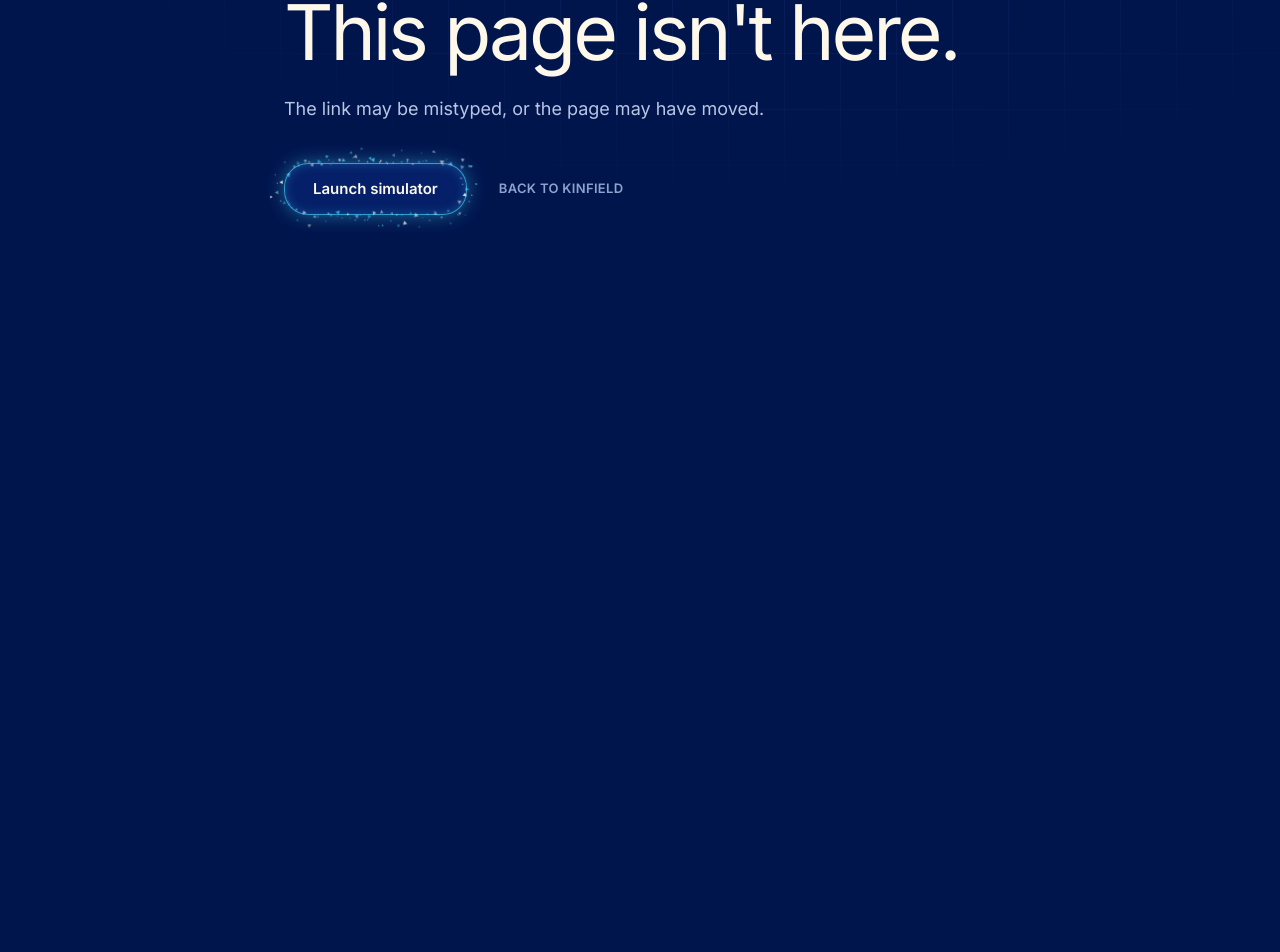
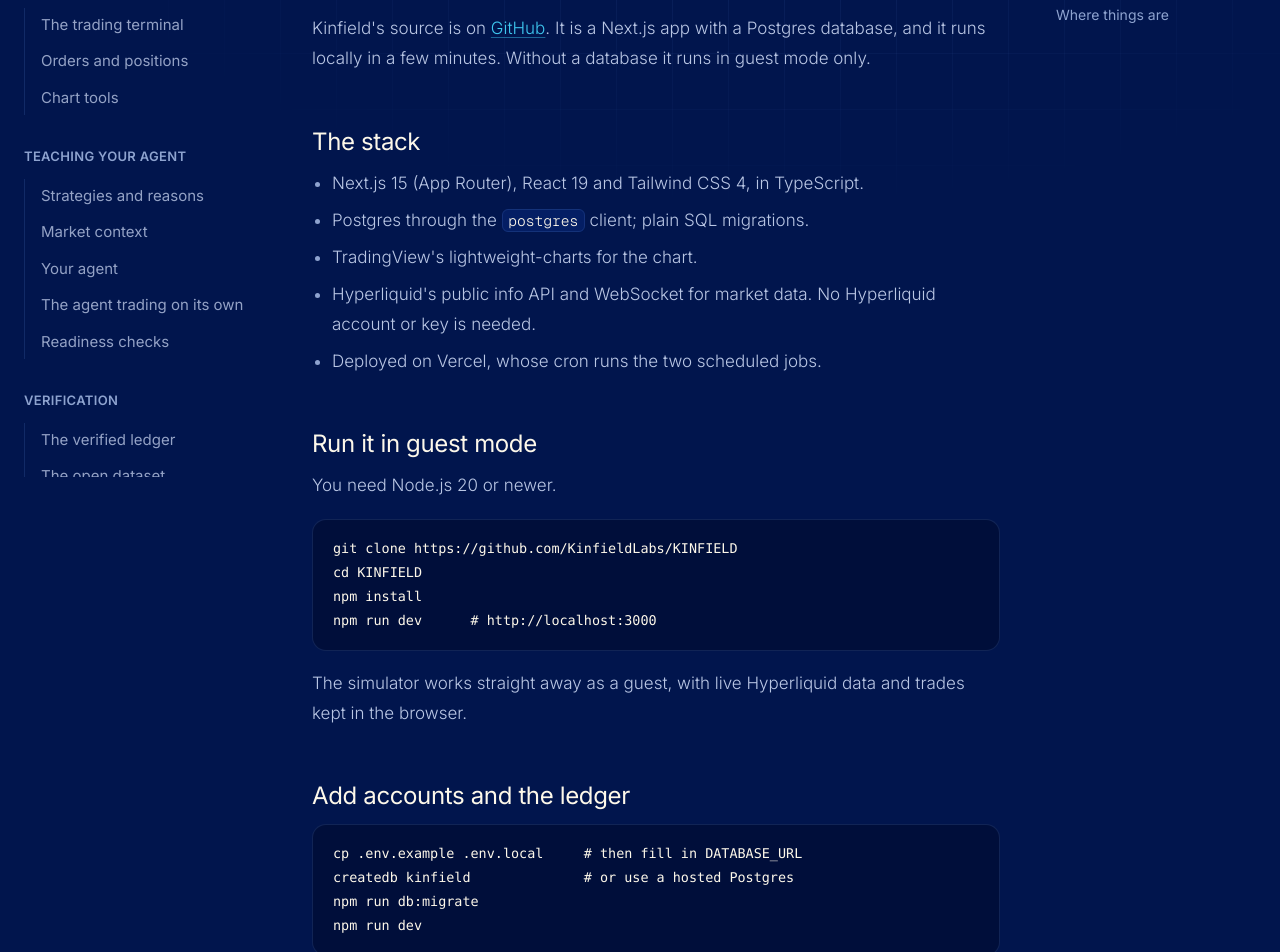
Before and after one commit to KinfieldLabs/KINFIELD, a Next.js app: page /docs/self-hosting in a window 1280 px wide. Before the commit this address had no page. Shown: the part 339-1291 px from the top of the page. Before the commit the page ends 800 px from the top, so only its background shows below. Built offline with nearby package versions, Linux system fonts and the light colour scheme.

Commit message:
Add the docs page: Run Kinfield yourself

```diff
--- /dev/null
+++ b/src/app/docs/self-hosting/page.tsx
@@ -0,0 +1,136 @@
+import { Code, Doc, DocLink, docMeta, H2, H3, Note, Table } from "@/components/docs/Doc";
+
+export const metadata = docMeta("self-hosting");
+
+export default function Page() {
+  return (
+    <Doc slug="self-hosting">
+      <p>
+        Kinfield&apos;s source is on <a href="https://github.com/KinfieldLabs/KINFIELD">GitHub</a>. It is a Next.js app
+        with a Postgres database, and it runs locally in a few minutes. Without a database it runs in guest mode only.
+      </p>
+
+      <H2 id="stack">The stack</H2>
+      <ul>
+        <li>Next.js 15 (App Router), React 19 and Tailwind CSS 4, in TypeScript.</li>
+        <li>Postgres through the <code>postgres</code> client; plain SQL migrations.</li>
+        <li>TradingView&apos;s lightweight-charts for the chart.</li>
+        <li>Hyperliquid&apos;s public info API and WebSocket for market data. No Hyperliquid account or key is needed.</li>
+        <li>Deployed on Vercel, whose cron runs the two scheduled jobs.</li>
+      </ul>
+
+      <H2 id="guest">Run it in guest mode</H2>
+      <p>You need Node.js 20 or newer.</p>
+      <Code>{`
+git clone https://github.com/KinfieldLabs/KINFIELD
+cd KINFIELD
+npm install
+npm run dev      # http://localhost:3000
+`}</Code>
+      <p>The simulator works straight away as a guest, with live Hyperliquid data and trades kept in the browser.</p>
+
+      <H2 id="accounts">Add accounts and the ledger</H2>
+      <Code>{`
+cp .env.example .env.local     # then fill in DATABASE_URL
+createdb kinfield              # or use a hosted Postgres
+npm run db:migrate
+npm run dev
+`}</Code>
+      <p>
+        For local sign-in without GitHub, set <code>DEV_LOGIN=1</code>. A <strong>Dev sign-in</strong> button then signs
+        you in as a fixed test user. It is ignored in production builds.
+      </p>
+      <H3>GitHub sign-in</H3>
+      <p>
+        Create an OAuth app at <a href="https://github.com/settings/developers">github.com/settings/developers</a> with
+        homepage <code>http://localhost:3000</code> and callback URL{" "}
+        <code>http://localhost:3000/api/auth/github/callback</code>, then set <code>GITHUB_CLIENT_ID</code> and{" "}
+        <code>GITHUB_CLIENT_SECRET</code>.
+      </p>
+
+      <H2 id="env">Environment variables</H2>
+      <Table
+        head={["Variable", "Needed for", "Notes"]}
+        rows={[
+          [<code key="1">DATABASE_URL</code>, "Accounts, ledger, agents", "Any Postgres connection string."],
+          [<code key="2">GITHUB_CLIENT_ID</code>, "GitHub sign-in", "From your OAuth app."],
+          [<code key="3">GITHUB_CLIENT_SECRET</code>, "GitHub sign-in", "From your OAuth app."],
+          [<code key="4">DEV_LOGIN</code>, "Local sign-in", <><code>1</code> to enable. Never active in production.</>],
+          [<code key="5">CRON_SECRET</code>, "Scheduled jobs", "A long random string, sent as a bearer token."],
+          [<code key="6">GITHUB_APP_ID</code>, "Dataset publishing", "A GitHub App installed only on the dataset repository."],
+          [<code key="7">GITHUB_APP_PRIVATE_KEY</code>, "Dataset publishing", "That app's private key."],
+          [<code key="8">DATASET_REPO</code>, "Dataset publishing", <>Defaults to <code>KinfieldLabs/kinfield-datasets</code>.</>],
+          [<code key="9">DATASET_OUT_DIR</code>, "Local dry runs", "Where a dry-run publish writes the dataset."],
+        ]}
+      />
+
+      <H2 id="migrations">Migrations</H2>
+      <p>
+        Migrations live in <code>db/migrations</code> and only ever add to the schema, so the live release keeps working
+        while a new one runs. Run them before deploying the code that needs them.
+      </p>
+      <Table
+        head={["Migration", "Adds"]}
+        rows={[
+          [<code key="1">001_init</code>, "Users, sessions, simulated accounts, positions and the ledger"],
+          [<code key="2">002_orders_tpsl</code>, "Resting limit orders, take profit and stop loss"],
+          [<code key="3">003_dataset</code>, "Sharing choices, reason salts and publish tracking"],
+          [<code key="4">004_autonomous_agent</code>, "Agent accounts, agent state and run history"],
+          [<code key="5">005_kin_agent_names</code>, "KIN agent names"],
+        ]}
+      />
+      <p>
+        <code>npm run db:verify</code> recomputes every account&apos;s hash chain in the database and reports any break.
+      </p>
+
+      <H2 id="jobs">Scheduled jobs</H2>
+      <p>
+        <code>vercel.json</code> schedules two jobs. Vercel calls them with <code>Authorization: Bearer $CRON_SECRET</code>;
+        without the secret they refuse to run.
+      </p>
+      <Table
+        head={["Path", "Schedule", "Does"]}
+        rows={[
+          [<code key="1">/api/cron/agents</code>, "Every 15 minutes", <>Runs every taught agent. See <DocLink key="a" to="autonomous">The agent trading on its own</DocLink>.</>],
+          [<code key="2">/api/cron/publish</code>, "03:00 UTC daily", <>Publishes the open dataset. See <DocLink key="d" to="dataset">The open dataset</DocLink>.</>],
+        ]}
+      />
+      <p>To try them locally:</p>
+      <Code>{`
+curl -H "Authorization: Bearer $CRON_SECRET" http://localhost:3000/api/cron/agents
+curl -H "Authorization: Bearer $CRON_SECRET" "http://localhost:3000/api/cron/publish?dry=1"
+`}</Code>
+      <p>
+        <code>?dry=1</code> writes the whole dataset to <code>DATASET_OUT_DIR</code> (or a temporary folder) instead of
+        GitHub, so you can inspect it and run <code>node verify.mjs</code> on it. Dry runs are refused in production.
+      </p>
+
+      <H2 id="code">Where things are</H2>
+      <Table
+        head={["Path", "What it holds"]}
+        rows={[
+          [<code key="1">src/lib/sim-core.ts</code>, "Simulator rules shared by the browser and the server: fees, margin, triggers, liquidation"],
+          [<code key="2">src/lib/sim.ts</code>, "Guest mode, kept in local storage"],
+          [<code key="3">src/lib/features.ts</code>, "The market context captured at entry"],
+          [<code key="4">src/lib/agent.ts</code>, "The agent's model"],
+          [<code key="5">src/lib/readiness.ts</code>, "The readiness checks"],
+          [<code key="6">src/lib/stats.ts</code>, "Track-record statistics"],
+          [<code key="7">src/lib/hyperliquid.ts</code>, "Market data in the browser"],
+          [<code key="8">src/server/ledger.ts</code>, "Orders, fills, trigger replay and the hash chain"],
+          [<code key="9">src/server/market.ts</code>, "Server-side prices and candles"],
+          [<code key="10">src/server/autonomous.ts</code>, "The agent trading on its own"],
+          [<code key="11">src/server/dataset.ts</code>, "Building the open dataset"],
+          [<code key="12">src/server/publish.ts</code>, "Publishing it through the GitHub App"],
+          [<code key="13">dataset/verify.mjs</code>, "The verifier shipped with the dataset"],
+          [<code key="14">src/components/sim/</code>, "The terminal's interface, chart tools included"],
+        ]}
+      />
+      <Note>
+        <p>
+          A self-hosted copy has its own users, ledger and agents. Its records aren&apos;t part of Kinfield&apos;s
+          dataset unless it publishes its own.
+        </p>
+      </Note>
+    </Doc>
+  );
+}
--- a/src/components/docs/nav.ts
+++ b/src/components/docs/nav.ts
@@ -25,6 +25,7 @@ export const DOCS: DocLink[] = [
   { slug: "dataset", title: "The open dataset", group: "Verification", summary: "What is published, when, in which files and under which licence." },
   { slug: "verify", title: "Verifying the data", group: "Verification", summary: "Rechecking every published trade with verify.mjs, or by hand." },
   { slug: "api", title: "API reference", group: "Reference", summary: "Every endpoint the simulator uses, with requests, responses, errors and limits." },
+  { slug: "self-hosting", title: "Run Kinfield yourself", group: "Reference", summary: "Set up the code locally: database, GitHub sign-in, scheduled jobs and the dataset publisher." },
 ];
 
 export const docHref = (slug: string) => (slug ? `/docs/${slug}` : "/docs");
```
